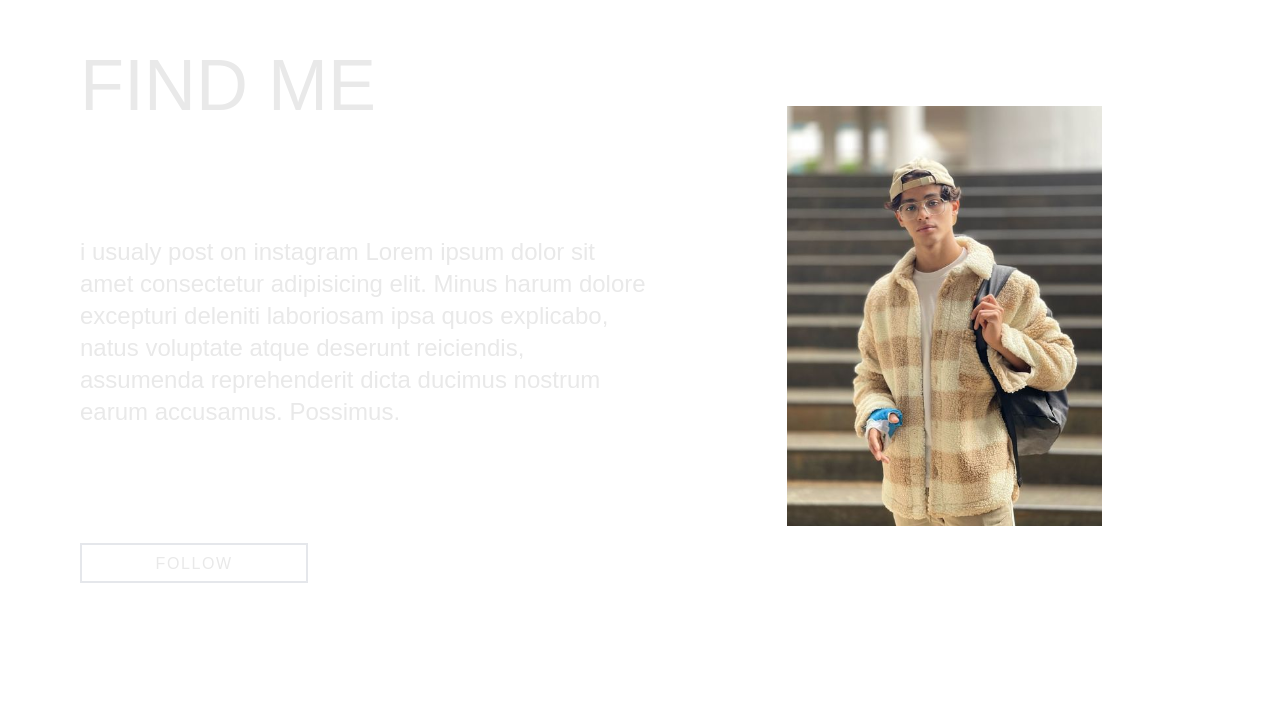
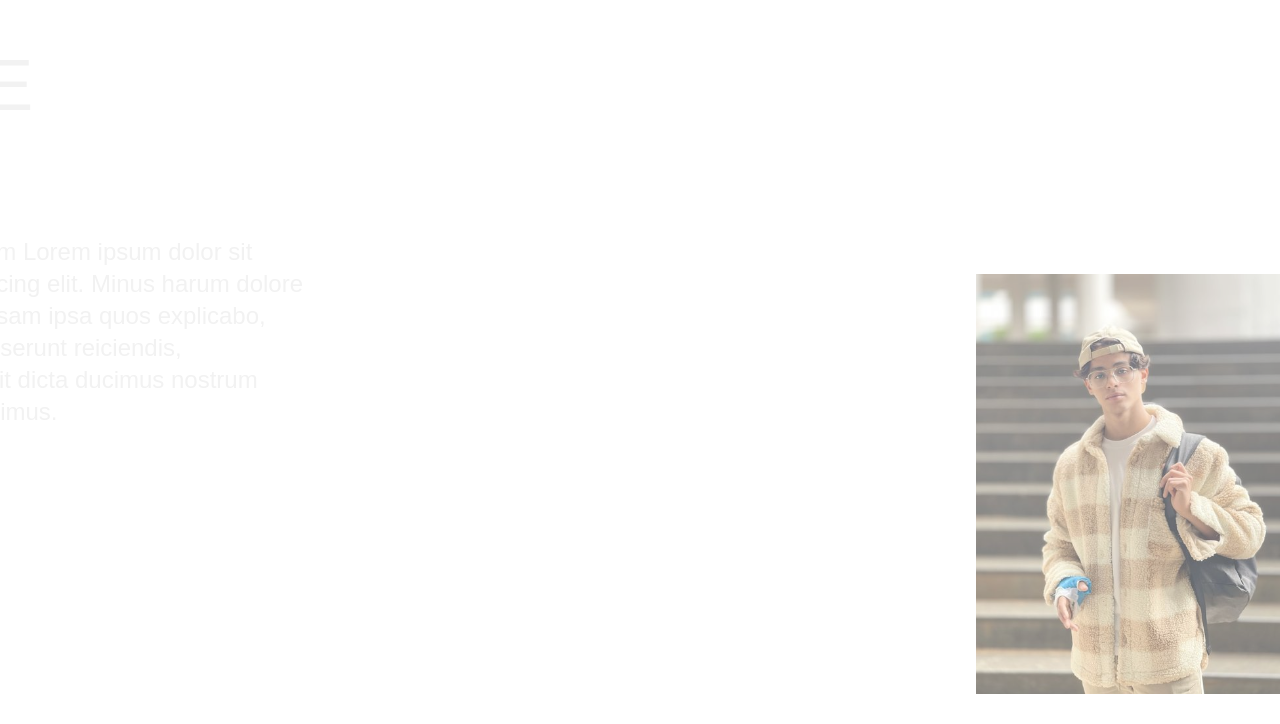
Before and after one commit to BrahimiMehdi/Ayoub-Abane, a Next.js app: page / in a window 1280 px wide. Shown: the part 1676-2400 px from the top of the page. Built offline with nearby package versions, Linux system fonts and the light colour scheme.

Commit message:
FollowSection animations

```diff
--- a/components/FollowSection.jsx
+++ b/components/FollowSection.jsx
@@ -1,9 +1,27 @@
-import React from 'react'
+import {useRef,useEffect} from 'react'
+import { gsap,Power3 } from 'gsap'
+import { ScrollTrigger } from 'gsap/dist/ScrollTrigger'
+const FollowSection = () => {
+    gsap.registerPlugin(ScrollTrigger)
+    const followImage = useRef()
+    const followContent = useRef()
+    const tl = gsap.timeline()
+    useEffect(() => {
+        tl.from(followImage.current,{y:"40%",x:"60%",opacity:0.6,ease:Power3.easeOut,scrollTrigger:{
+            trigger:"#followSection",
+            start:"top bottom",
+            scrub:1,
+        }})
+        tl.from(followContent.current,{x:"-60%",opacity:0.6,ease:Power3.easeOut,scrollTrigger:{
+            trigger:"#followSection",
+            start:"top bottom",
+            scrub:1,
+        }})
 
-const FollowSection = () => {
+    }, [])
     return (
-        <section name="/follow" className="min-h-screen w-screen  pb-4 place-items-center sm:gap-2 sm:grid sm:grid-cols-2 flex flex-col text-main-light px-8 md:pl-[80px] md:pr-[50px]" >
-        <div className="h-full py-20 w-full justify-around flex flex-col">
+        <section id="followSection" name="/follow" className="min-h-screen overflow-hidden w-screen  pb-4 place-items-center sm:gap-2 sm:grid sm:grid-cols-2 flex flex-col flex-col-reverse text-main-light px-8 md:pl-[80px] md:pr-[50px]" >
+        <div ref={followContent} className="h-full py-20 w-full justify-around flex flex-col">
         <h1 className="text-7xl font-Oswald">FIND ME</h1>
           <p className="sm:text-2xl text-xl font-light my-6 font-Oswald">
             i usualy post on instagram Lorem ipsum dolor sit amet consectetur adipisicing elit. Minus harum dolore excepturi deleniti laboriosam ipsa quos explicabo, natus voluptate atque deserunt reiciendis,
@@ -16,7 +34,7 @@ const FollowSection = () => {
           </a>
         </div>
         <div className="w-[100%] h-full grid md:p-12 lg:p-20 xl:p-32 place-items-center">
-          <img className="object-contain" src="/aboutSecImage.jpg" alt="" />
+          <img ref={followImage} className="object-contain" src="/aboutSecImage.jpg" alt="" />
         </div>
     </section>
     )
--- a/components/Sidebar.jsx
+++ b/components/Sidebar.jsx
@@ -5,19 +5,19 @@ import {TiSocialInstagram} from "react-icons/ti"
 import {BsBook} from "react-icons/bs"
 const Sidebar = ({openSideBar,sideBarOpen}) => {
     return (
-        <aside onClick={openSideBar} className={`fixed transition-all duration-300 ease-in-out bg-main-light w-[100%] h-screen px-8 py-12 flex justify-center items-center ${sideBarOpen ? "left-0":"left-[-100%]"}`}>
-            <div className="w-full h-full flex flex-col justify-between text-3xl">
-            <div className="flex w-[200px] justify-start pb-2 border-b border-black items-center">
+        <aside onClick={openSideBar} className={`fixed transition-all duration-300 z-30 ease-in-out bg-main-light w-[100%] h-screen px-8 py-12 flex justify-center items-center ${sideBarOpen ? "left-0":"left-[-100%]"}`}>
+            <div className="w-full h-full flex flex-col justify-between text-2xl">
+            <div className="flex w-[180px] justify-start pb-2 border-b border-black items-center">
             <AiOutlineQuestionCircle className="mr-4 text-2xl" />
-            <Link onClick={openSideBar} className="cursor-pointer  transition-all active:scale-95  " to="/about">About</Link>
+            <Link onClick={openSideBar} className="cursor-pointer  transition-all active:scale-95 " to="/about">About</Link>
 
             </div>
-            <div className="flex w-[200px] justify-start pb-2 border-b border-black items-center">
+            <div className="flex w-[180px] justify-start pb-2 border-b border-black items-center">
             <TiSocialInstagram className="mr-4" />
             <Link onClick={openSideBar} className="cursor-pointer  transition-all active:scale-95 " to="/follow">Follow me</Link>
 
             </div>
-            <div className="flex w-[200px] justify-start pb-2 border-b border-black items-center">
+            <div className="flex w-[180px] justify-start pb-2 border-b border-black items-center">
             <BsBook className="mr-4" />
             <Link onClick={openSideBar} className="cursor-pointer  transition-all active:scale-95 " to="/content">Content</Link>
 
```
